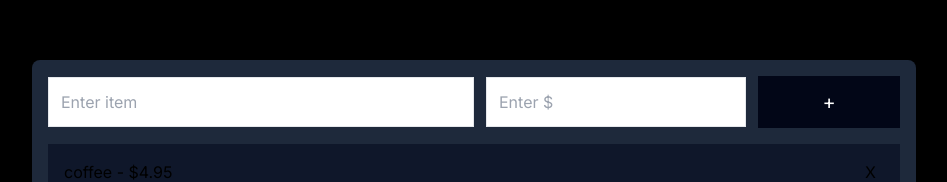
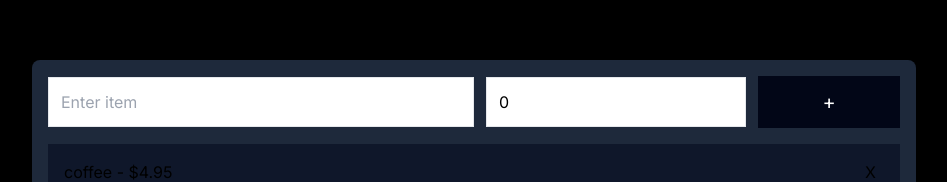
Before and after one commit to AjayShukla007/expee-tracker, a Next.js app: page / in a window 1280 px wide. Shown: the part 172-354 px from the top of the page, without its empty margins (166-1113 px from the left). Built offline with nearby package versions, Linux system fonts and the light colour scheme.

Commit message:
Uodated main input and added state for he same

```diff
--- a/app/page.tsx
+++ b/app/page.tsx
@@ -1,14 +1,27 @@
 'use client'
 import Image from 'next/image'
+import React, { useState, useEffect } from 'react'
+import Link from 'next/link'
 
-import React, { useState, useEffect } from 'react'
-
-import Link from 'next/link'
+import { collection, addDoc } from "firebase/firestore";
 
 interface Items {
   name: string,
   price: number
 }
+
+// Add items to the db
+const addItems = async (e:any) => {
+  e.preventDefault();
+
+}
+
+
+// Read items from the db
+
+// update items from the db
+
+// delete items from the db
 
 export default function Home() {
 
@@ -17,6 +30,11 @@ export default function Home() {
     { name: 'movie', price: 20.00 },
     { name: 'kurkure', price: 5.00 }
   ])
+
+  const [newItem, setNewItem] = useState<Items>({
+    name: '',
+    price: 0
+  })
   const [total, setTotal] = useState(0)
 
   return (
@@ -25,8 +43,8 @@ export default function Home() {
       <Link href="/about">About</Link>
       <div className='bg-slate-800 p-4 rounded-lg'>
         <form className='grid grid-cols-6 items-center text-black'>
-          <input className='col-span-3 p-3 border ' type="text" placeholder='Enter item' />
-          <input className='col-span-2 p-3 border mx-3' type="number" placeholder='Enter $' />
+          <input onChange={(e:any)=> setNewItem({...newItem, name: e.target.value})} value={newItem.name} className='col-span-3 p-3 border ' type="text" placeholder='Enter item' />
+          <input onChange={(e:any)=> setNewItem({...newItem, price: e.target.value})} value={newItem.price} className='col-span-2 p-3 border mx-3' type="number" placeholder='Enter $' />
           <button className='text-white bg-slate-950 hover:bg-slate-900 p-3 text-xl' type='submit'>+</button>
         </form>
         <ul>
```
Lines whose indentation alone changed are shown as unchanged.
